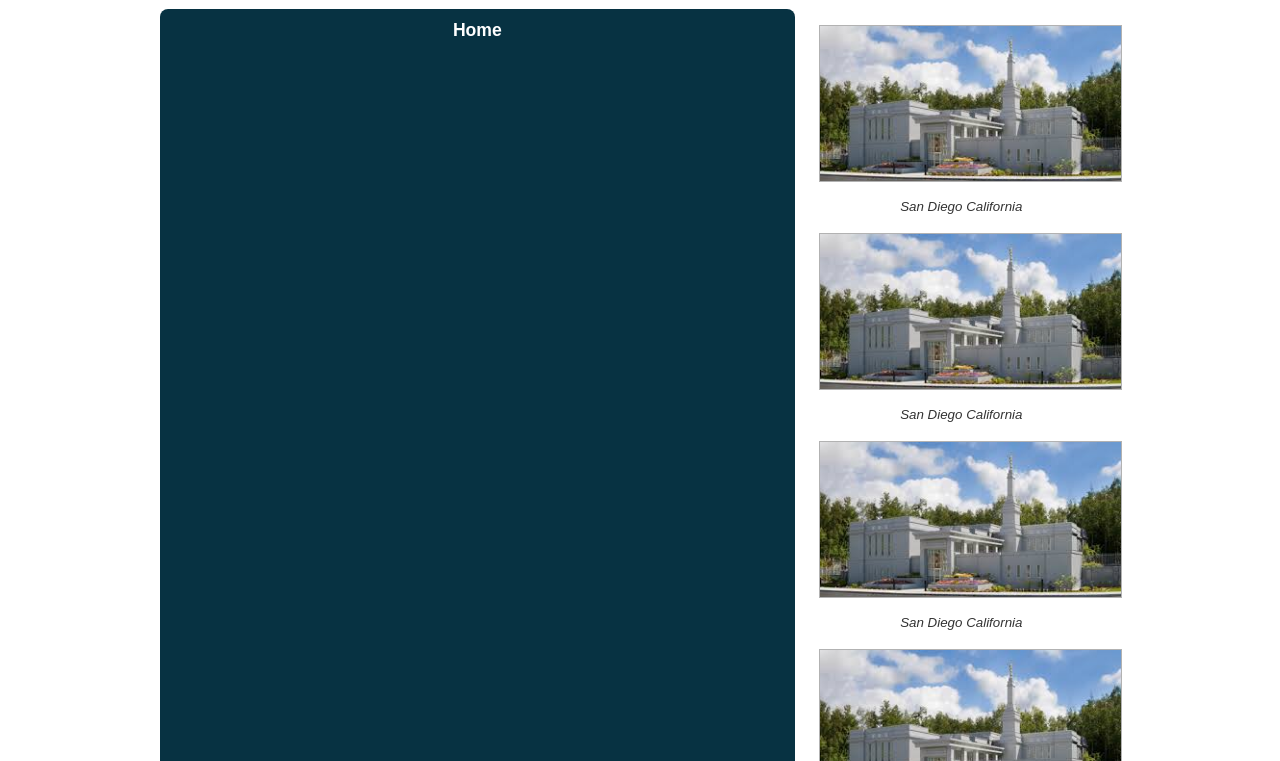
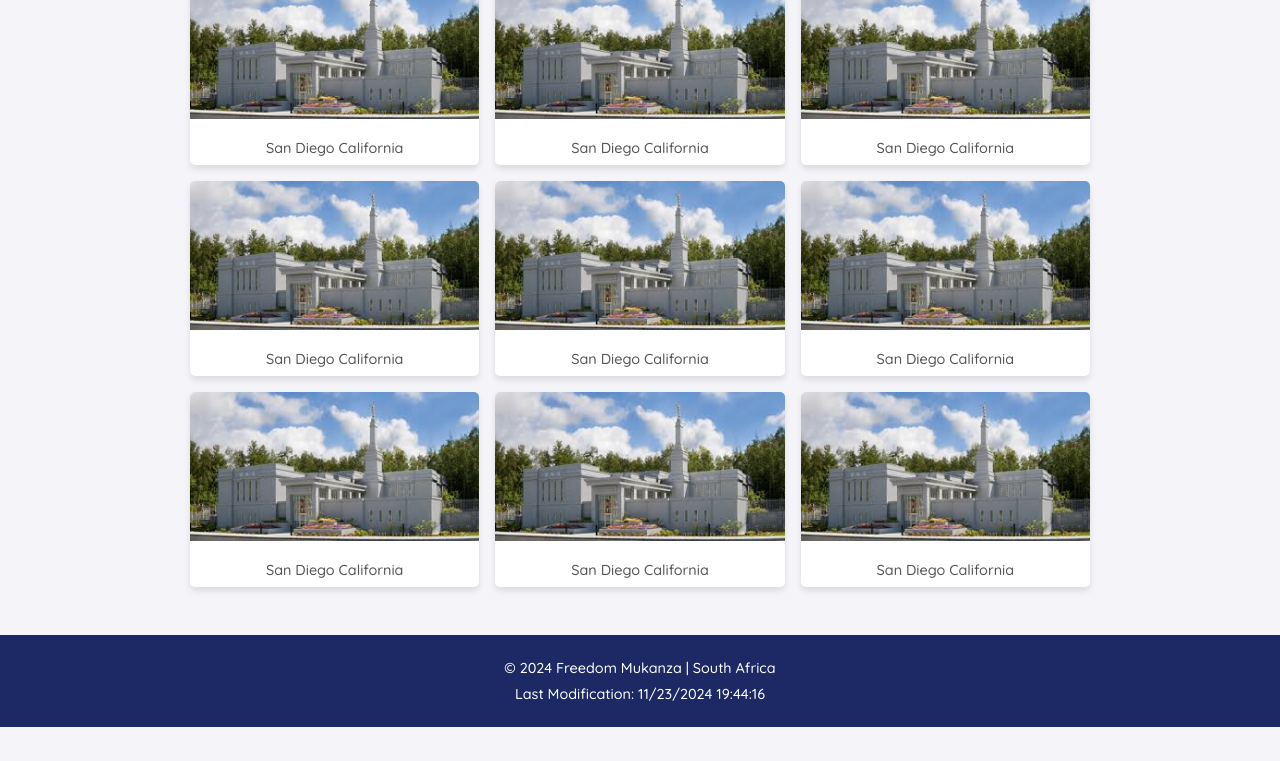
Before and after one commit to freedombyu/wdd131, a plain HTML site: page temples.html in a window 1280 px wide. Shown: the part 212-973 px from the top of the page. After the commit the page ends 939 px from the top, so only its background shows below. Drawn offline with Linux system fonts and the light colour scheme.

Commit message:
modified

```diff
--- a/temples.html
+++ b/temples.html
@@ -4,12 +4,12 @@
     <meta charset="UTF-8">
     <meta name="viewport" content="width=device-width, initial-scale=1.0">
     <title>Temple Album</title>
-    <link rel="stylesheet" href="styles/base.css">
-    <script src="scripts/getdates.js" defer></script>
     <link rel="preconnect" href="https://fonts.googleapis.com">
     <link rel="preconnect" href="https://fonts.gstatic.com" crossorigin>
     <link href="https://fonts.googleapis.com/css2?family=Quicksand:wght@500&display=swap" rel="stylesheet">
-
+    <link rel="stylesheet" href="styles/temples.css">
+    <link rel="stylesheet" href="styles/temples-large.css" media="screen and (min-width: 768px)">
+    <script src="scripts/temples.js" defer></script>
 </head>
 <body>
     <header>
```
